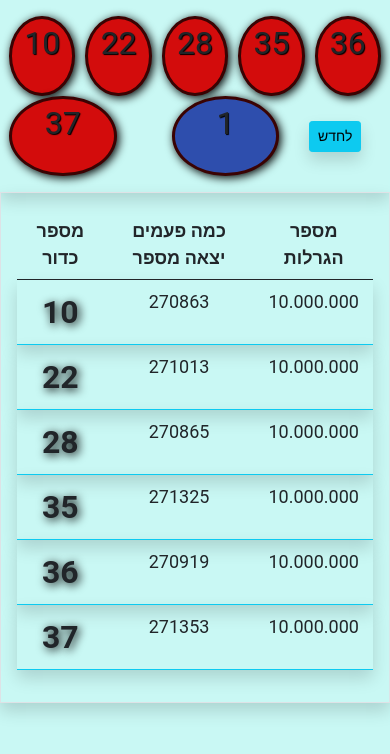
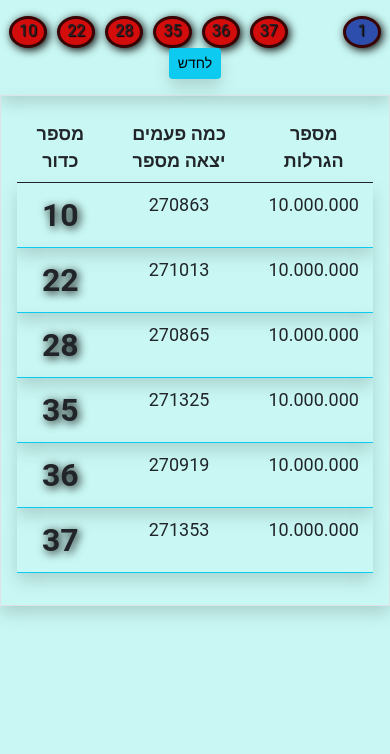
Before and after one commit to Lemberg-Evgeny/loto, a website: page index.html in a window 390 px wide. Drawn offline with Linux system fonts and the light colour scheme.

Commit message:
add @media

```diff
--- a/css/main.css
+++ b/css/main.css
@@ -41,3 +41,12 @@ th {
     font-size: 2em;
     text-shadow: 2px 2px 10px black;
 }
+
+@media screen and (max-width: 768px) {
+    .ball,
+    .ball-last {
+        width: 2rem;
+        height: 2rem;
+        font-size: 1em;
+    }
+  }
```
